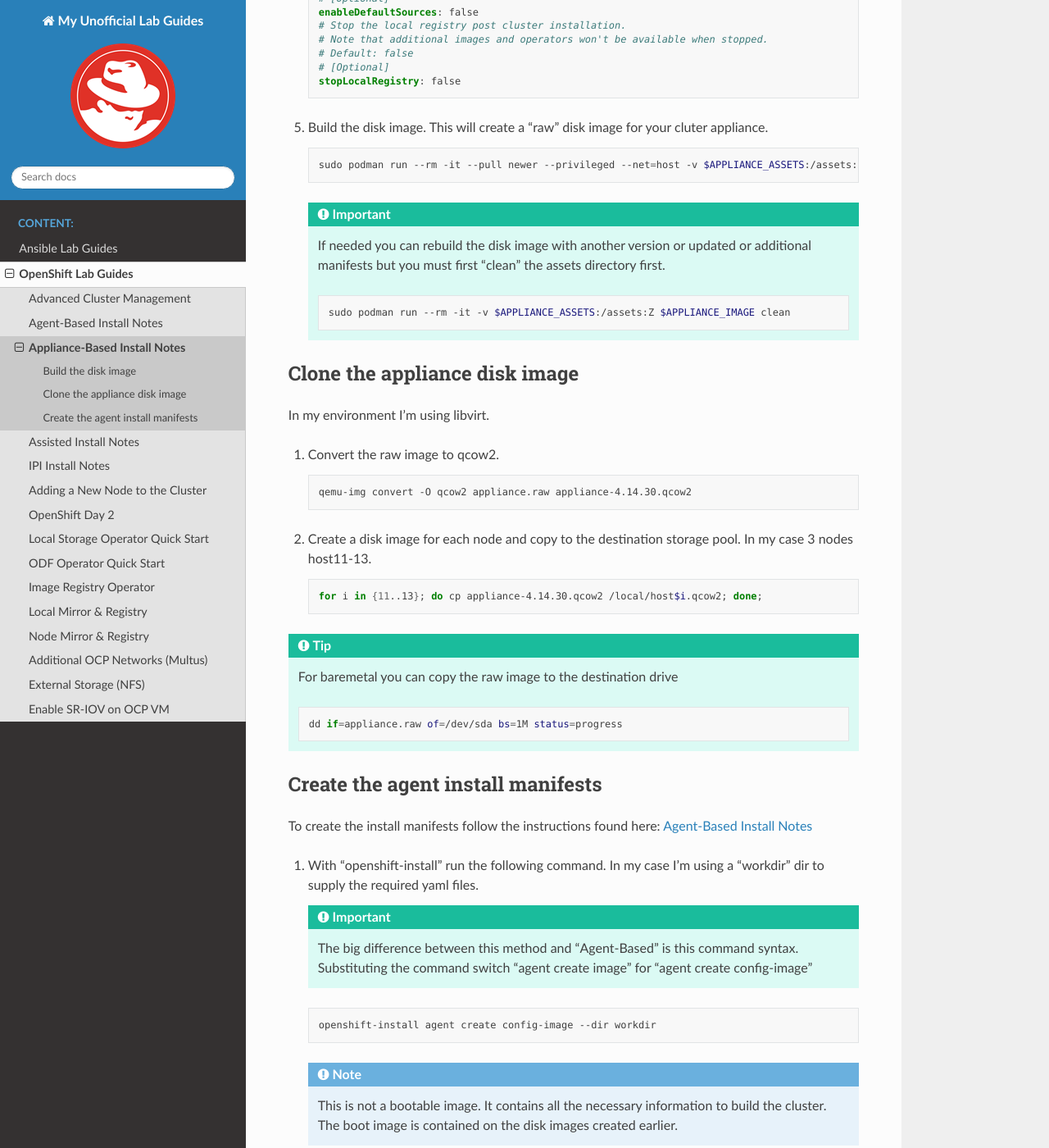
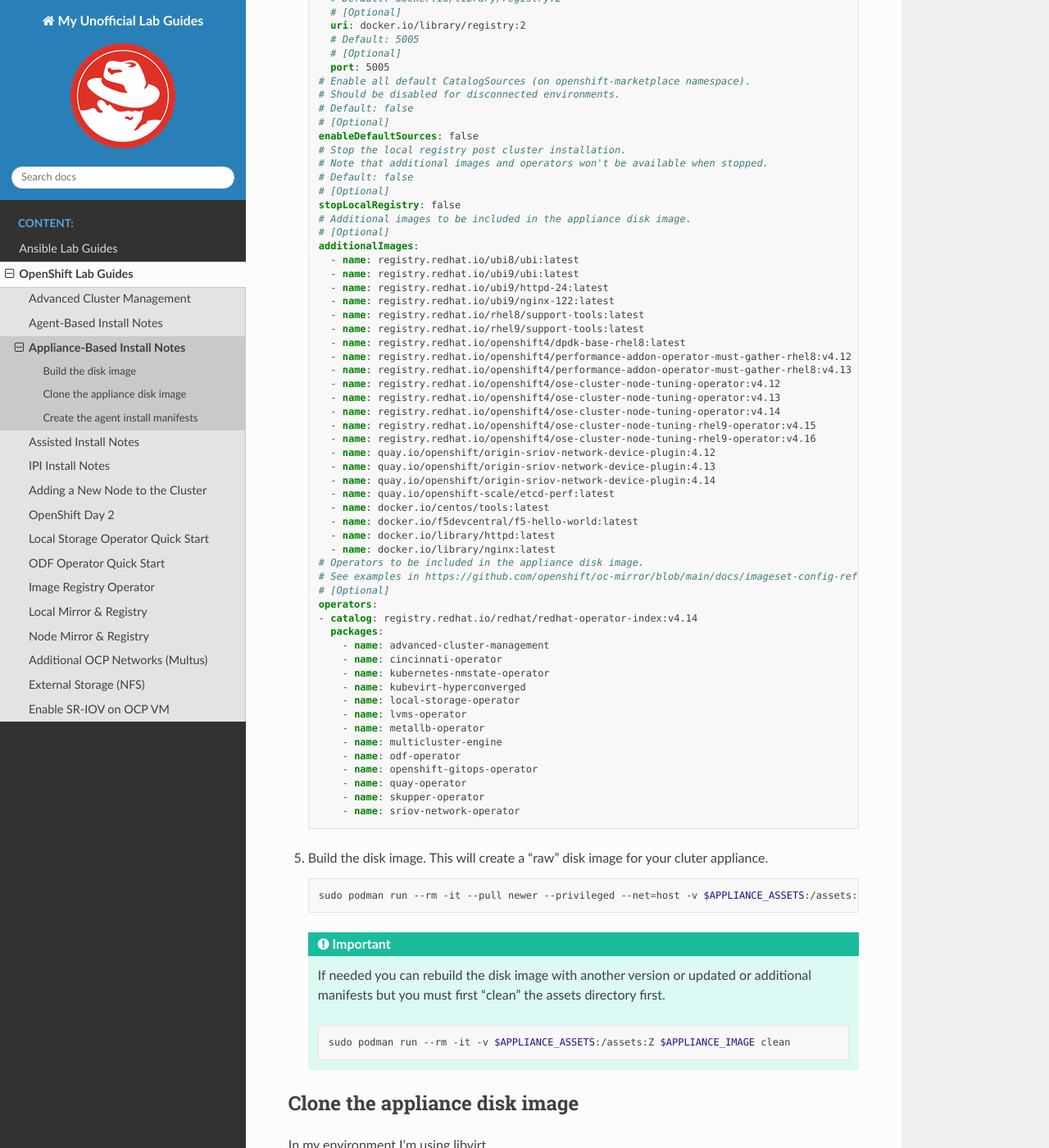
Before and after one commit to vtog/labGuides, a Sphinx documentation site: the page built from source/ocp/appliance-based-installer-notes.rst, in a window 1280 px wide and 1400 px high, scrolled down 1575 px. Shown: the whole window at 82% size. Built offline with Sphinx 7.4.7 and the Read the Docs theme 3.1.0, drawn with Linux system fonts in a browser that asks for light colours; pages that are not in the unit, such as notebooks, are missing from menus; some of the changed text lies outside the part shown.

Commit message:
updated appliance install example with operators... need to test

```diff
--- a/source/ocp/appliance-based-installer-notes.rst
+++ b/source/ocp/appliance-based-installer-notes.rst
@@ -55,8 +55,17 @@
       apiVersion: v1beta1
       kind: ApplianceConfig
       ocpRelease:
+        # OCP release version in major.minor or major.minor.patch format
+        # (in case of major.minor - latest patch version will be used)
+        # If the specified version is not yet available, the latest supported version will be used.
         version: 4.14
+        # OCP release update channel: stable|fast|eus|candidate
+        # Default: stable
+        # [Optional]
         channel: stable
+        # OCP release CPU architecture: x86_64|aarch64|ppc64le
+        # Default: x86_64
+        # [Optional]
         cpuArchitecture: x86_64
       diskSizeGB: 200
       pullSecret: <your-pull-secret>
@@ -79,6 +88,50 @@
       # Default: false
       # [Optional]
       stopLocalRegistry: false
+      # Additional images to be included in the appliance disk image.
+      # [Optional]
+      additionalImages:
+        - name: registry.redhat.io/ubi8/ubi:latest
+        - name: registry.redhat.io/ubi9/ubi:latest
+        - name: registry.redhat.io/ubi9/httpd-24:latest
+        - name: registry.redhat.io/ubi9/nginx-122:latest
+        - name: registry.redhat.io/rhel8/support-tools:latest
+        - name: registry.redhat.io/rhel9/support-tools:latest
+        - name: registry.redhat.io/openshift4/dpdk-base-rhel8:latest
+        - name: registry.redhat.io/openshift4/performance-addon-operator-must-gather-rhel8:v4.12
+        - name: registry.redhat.io/openshift4/performance-addon-operator-must-gather-rhel8:v4.13
+        - name: registry.redhat.io/openshift4/ose-cluster-node-tuning-operator:v4.12
+        - name: registry.redhat.io/openshift4/ose-cluster-node-tuning-operator:v4.13
+        - name: registry.redhat.io/openshift4/ose-cluster-node-tuning-operator:v4.14
+        - name: registry.redhat.io/openshift4/ose-cluster-node-tuning-rhel9-operator:v4.15
+        - name: registry.redhat.io/openshift4/ose-cluster-node-tuning-rhel9-operator:v4.16
+        - name: quay.io/openshift/origin-sriov-network-device-plugin:4.12
+        - name: quay.io/openshift/origin-sriov-network-device-plugin:4.13
+        - name: quay.io/openshift/origin-sriov-network-device-plugin:4.14
+        - name: quay.io/openshift-scale/etcd-perf:latest
+        - name: docker.io/centos/tools:latest
+        - name: docker.io/f5devcentral/f5-hello-world:latest
+        - name: docker.io/library/httpd:latest
+        - name: docker.io/library/nginx:latest
+      # Operators to be included in the appliance disk image.
+      # See examples in https://github.com/openshift/oc-mirror/blob/main/docs/imageset-config-ref.yaml.
+      # [Optional]
+      operators:
+      - catalog: registry.redhat.io/redhat/redhat-operator-index:v4.14
+        packages:
+          - name: advanced-cluster-management
+          - name: cincinnati-operator
+          - name: kubernetes-nmstate-operator
+          - name: kubevirt-hyperconverged
+          - name: local-storage-operator
+          - name: lvms-operator
+          - name: metallb-operator
+          - name: multicluster-engine
+          - name: odf-operator
+          - name: openshift-gitops-operator
+          - name: quay-operator
+          - name: skupper-operator
+          - name: sriov-network-operator
 
 #. Build the disk image. This will create a "raw" disk image for your cluter
    appliance.
```
